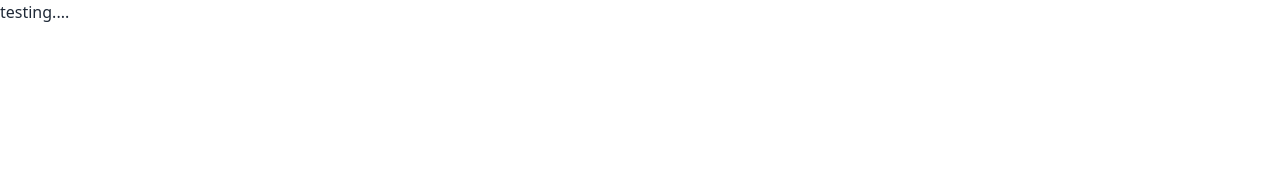
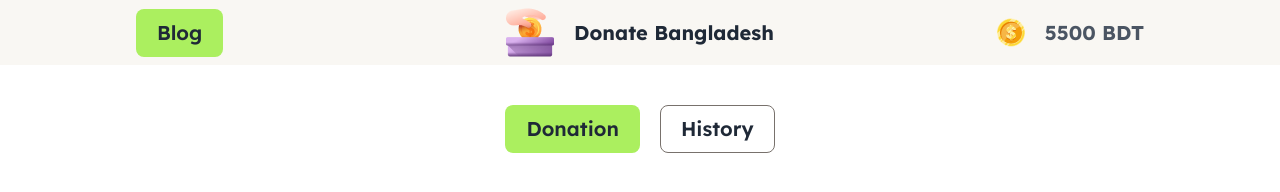
Before and after one commit to Hasnat005/donate-bangladesh, a plain HTML site: page index.html in a window 1280 px wide. Drawn offline with nearby package versions, Linux system fonts and the light colour scheme.

Commit message:
completed the  navbar and added the google font cdn

```diff
--- a/index.html
+++ b/index.html
@@ -3,11 +3,51 @@
 <head>
     <meta charset="UTF-8">
     <meta name="viewport" content="width=device-width, initial-scale=1.0">
-    <title>Document</title>
-    <link href="https://cdn.jsdelivr.net/npm/daisyui@4.12.10/dist/full.min.css" rel="stylesheet" type="text/css" />
-    <script src="https://cdn.tailwindcss.com"></script>
+    <title>Donate Bangladesh</title>
+    <!-- google font cdn -->
+    <link rel="preconnect" href="https://fonts.googleapis.com">
+    <link rel="preconnect" href="https://fonts.gstatic.com" crossorigin>
+    <link href="https://fonts.googleapis.com/css2?family=Lexend:wght@100..900&display=swap" rel="stylesheet">
+     <!-- daisyUI cdn -->
+     <link href="https://cdn.jsdelivr.net/npm/daisyui@4.12.10/dist/full.min.css" rel="stylesheet" type="text/css" />
+     <script src="https://cdn.tailwindcss.com"></script>
+    <script>
+        tailwind.config = {
+          theme: {
+            extend: {
+              colors: {
+                clifford: '#da373d',
+              },
+              fontFamily : {
+                'lexend': ['Lexend','sans-serif'],
+              }
+            }
+          }
+        }
+      </script>
 </head>
-<body>
-    testing....
+<body class="font-lexend">
+    <div class="space-y-10">
+        <nav class="bg-[#F9F7F3]">
+            <div class="navbar bg-base-100 w-4/5 mx-auto bg-[#F9F7F3]">
+                <div class="navbar-start">
+                    <a class="btn btn-ghost text-xl bg-[#ABEF5F] px-5">Blog</a>
+                </div>
+                <div class="navbar-center space-x-5">
+                  <img src="assets/logo.png" alt="">
+                  <h1 class="text-xl font-bold">Donate Bangladesh</h1>
+                </div>
+                <div class="navbar-end space-x-5">
+                    <img src="assets/coin.png" alt="">
+                    <h1 class="text-xl font-bold text-gray-600	">5500 BDT</h1>
+                </div>
+              </div>
+        </nav>
+        <div class="flex justify-center space-x-5">
+            <a class="btn btn-ghost text-xl bg-[#ABEF5F] px-5">Donation</a>
+            <a class="btn btn-ghost text-xl px-5 border-stone-500">History</a>
+        </div>
+    </div>
+
 </body>
 </html>
```
